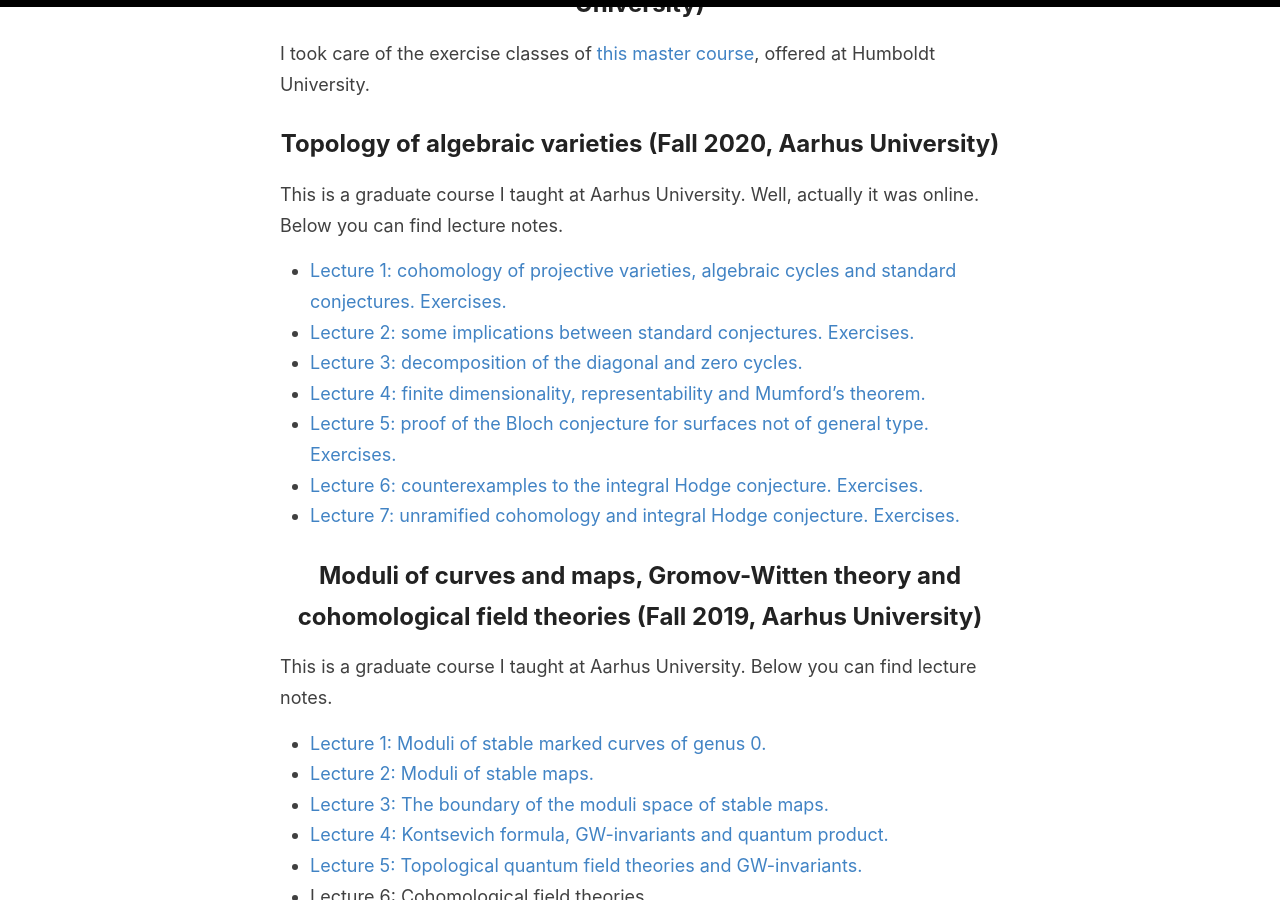
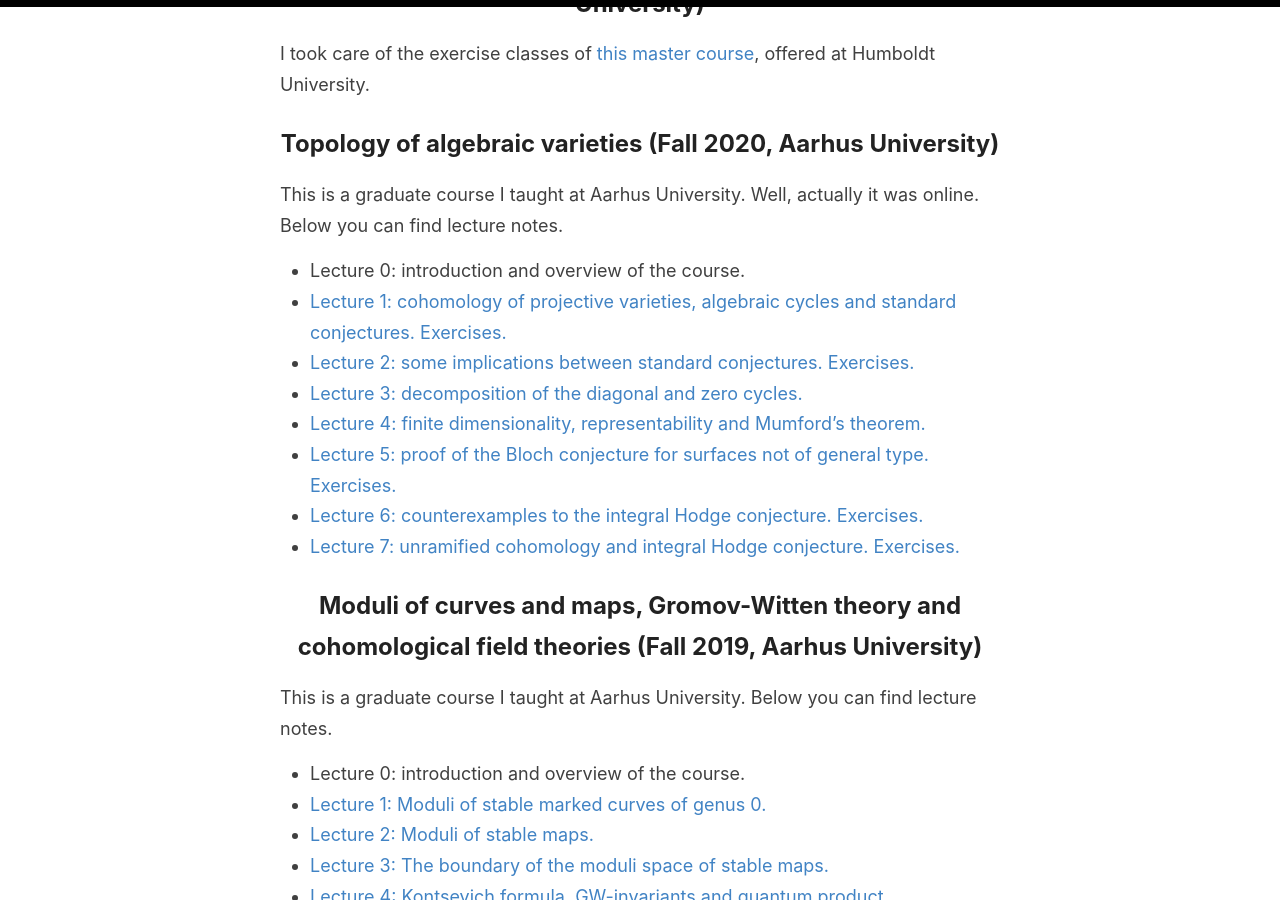
Before and after one commit to anddil/anddil.github.io, a Jekyll site: the page built from _pages/teaching.md, in a window 1280 px wide and 900 px high, scrolled down 1185 px. Built offline with Jekyll 4.4.1, drawn with Linux system fonts in a browser that asks for light colours.

Commit message:
Update teaching.md

```diff
--- a/_pages/teaching.md
+++ b/_pages/teaching.md
@@ -43,6 +43,7 @@ I took care of the exercise classes of [this master course](https://agnes.hu-ber
 This is a graduate course I taught at Aarhus University. Well, actually it was online.
 Below you can find lecture notes.
 
+- Lecture 0: introduction and overview of the course.
 - [Lecture 1: cohomology of projective varieties, algebraic cycles and standard conjectures.](TopAlgVars/Lecture1.pdf) [Exercises.](TopAlgVars/Exercises1.pdf)
 - [Lecture 2: some implications between standard conjectures.](TopAlgVars/Lecture2.pdf) [Exercises.](TopAlgVars/Exercises2.pdf)
 - [Lecture 3: decomposition of the diagonal and zero cycles.](TopAlgVars/Lecture3.pdf)
@@ -55,6 +56,7 @@ Below you can find lecture notes.
 
 This is a graduate course I taught at Aarhus University. Below you can find lecture notes.
 
+- Lecture 0: introduction and overview of the course.
 - [Lecture 1: Moduli of stable marked curves of genus 0.](CohFT/Lecture1.pdf)
 - [Lecture 2: Moduli of stable maps.](CohFT/Lecture2.pdf)
 - [Lecture 3: The boundary of the moduli space of stable maps.](CohFT/Lecture3.pdf)
```
